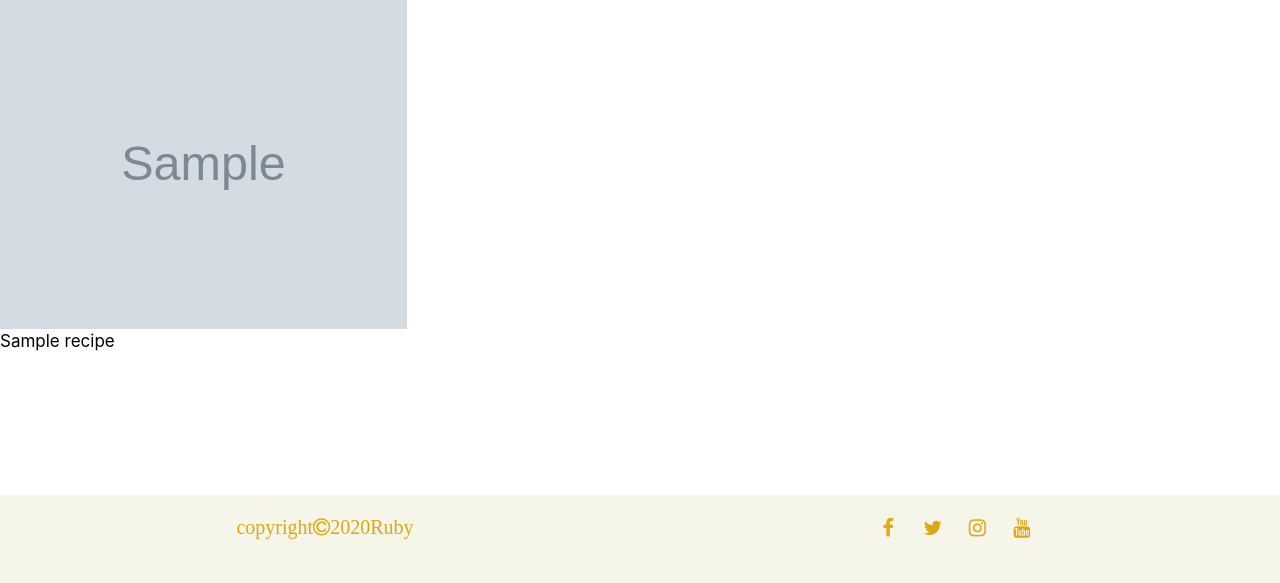
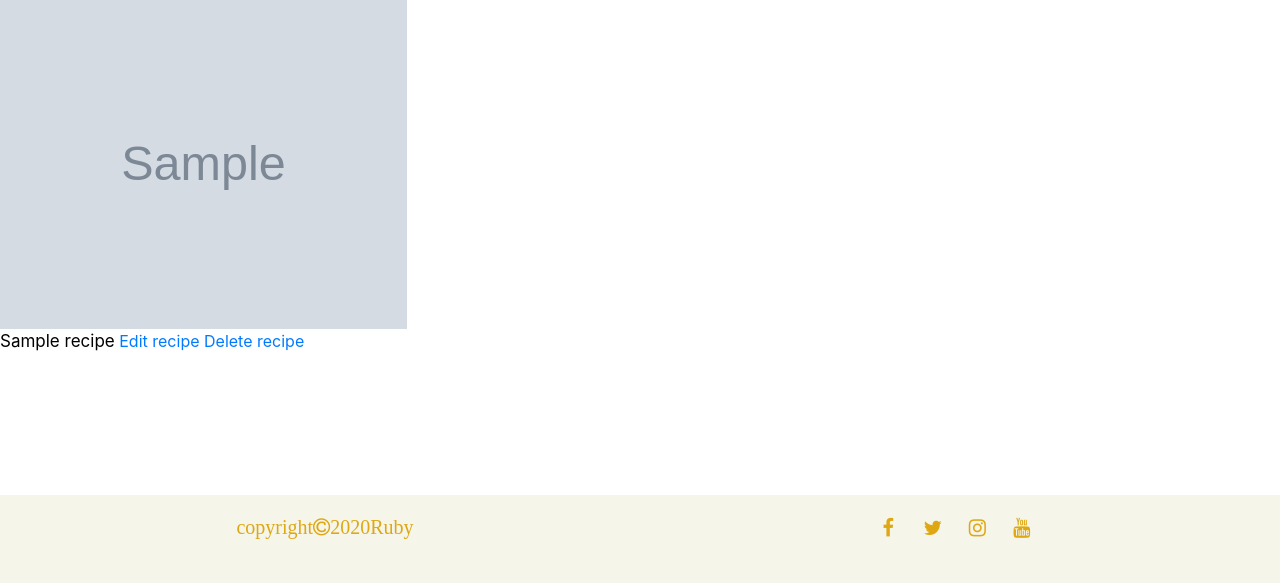
Before and after one commit to RubySrivastava/ms3-recipe, a Flask app: page /mypage in a window 1280 px wide. Shown: the part 249-832 px from the top of the page. Run offline with Flask 2, Linux system fonts and the light colour scheme; the visitor is signed in with stand-in values (Sample User, id 1); grey boxes marked "Sample" are stand-in pictures; a database or web service that is not in the repository returns one stand-in record (values such as "Sample title"); some libraries are stand-ins or nearby versions.

Commit message:
Add edit and delete recipe link

```diff
--- a/templates/mypage.html
+++ b/templates/mypage.html
@@ -9,7 +9,7 @@
     </div>
     <div class="row">
         <div class="col-12">
-            <h5><a href="{{ url_for('add_recipe') }}" class="black-cta">Add new recipe +</a></h5>
+            <h5><a href="{{ url_for('add_recipe') }}">Add new recipe +</a></h5>
         </div>
     </div>
     <section>
@@ -22,8 +22,11 @@
                         <a href="{{ url_for('recipes', recipe_id=recipe._id) }}">
                             <img class="recipe-img" src="{{ recipe.image}}" alt="recipe">
                             <span class="card-title recipe-title">{{ recipe.recipe_name }}</span>
+                            <a href="#">Edit recipe</a>
+                            <a href="#">Delete recipe</a>
                         </a>
                     </div>
+
                     {% endfor %}
                 </div>
             </div>
```
